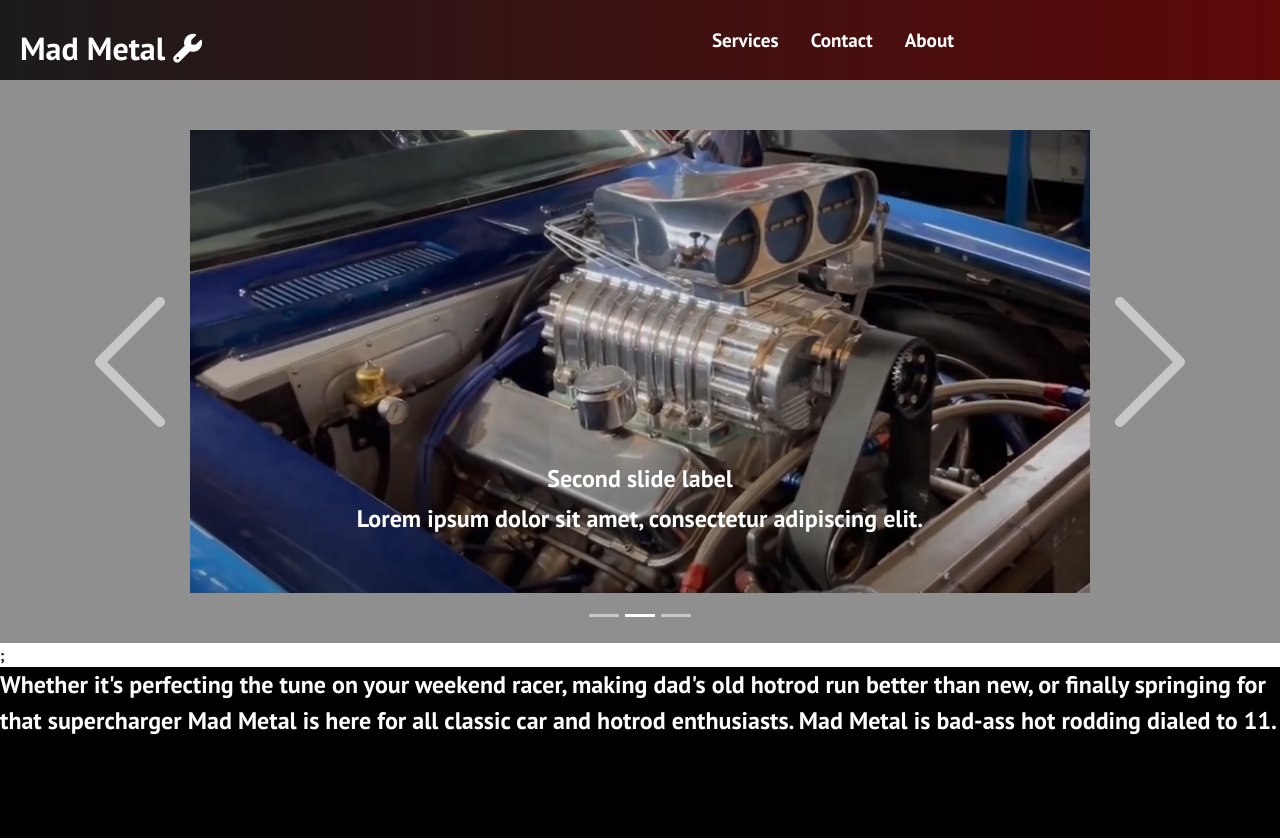
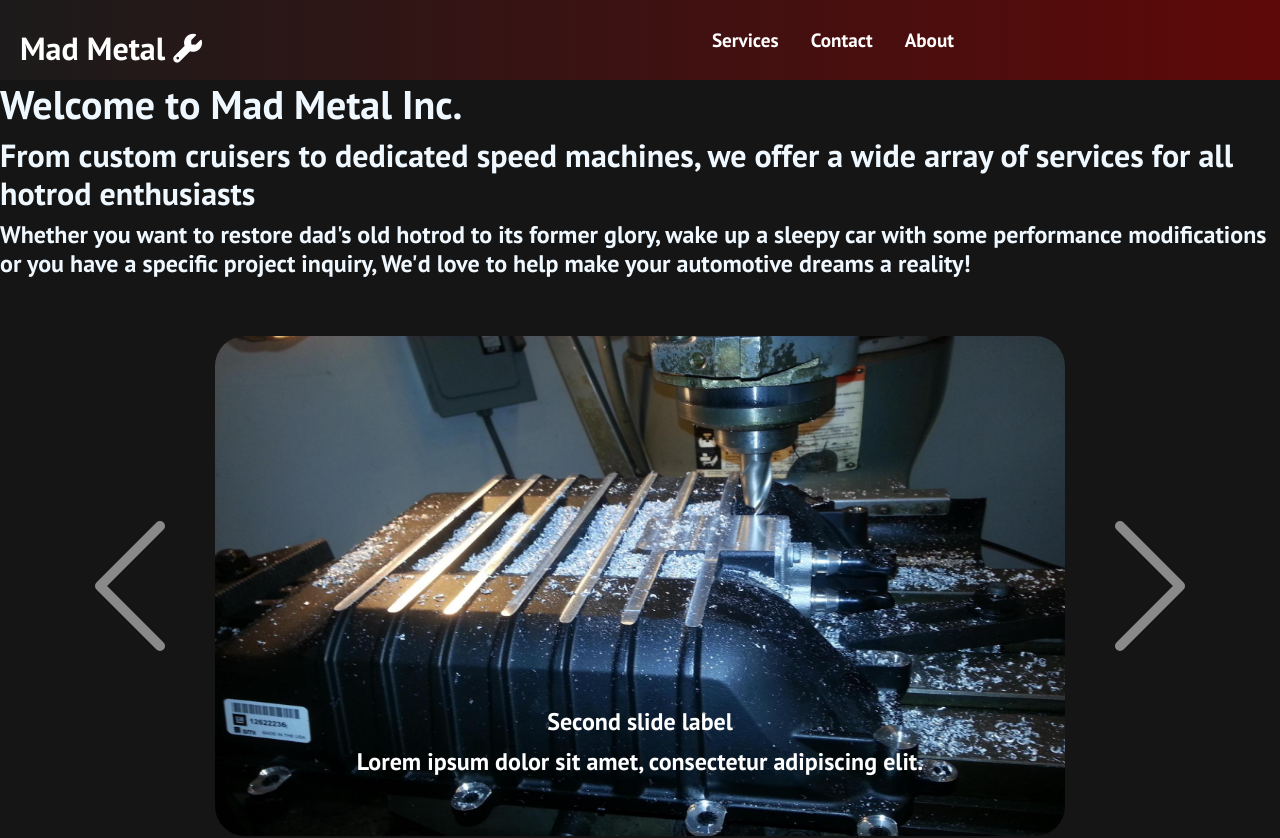
Before and after one commit to DillanR1/Mad-Metal, a React (Create React App) app: page / in a window 1280 px wide. Shown: the top 838 px of the page. Built offline with nearby package versions, Linux system fonts and the light colour scheme.

Commit message:
pictures and text added to home

```diff
--- a/src/components/Slider/Slider.css
+++ b/src/components/Slider/Slider.css
@@ -1,5 +1,5 @@
 .slider-container {
-  background: rgba(83, 83, 83, 0.651);
+  background: rgba(0, 0, 0, 0.918);
 }
 
 .carousel,
@@ -12,9 +12,10 @@
 
 .slider-images {
   margin: 0 auto;
-  max-width: 900px;
+  max-width: 850px;
+  height: 500px;
   overflow: hidden;
-  border-radius: 30pxn;
+  border-radius: 30px;
 }
 
 .carousel-caption h5,
@@ -42,3 +43,8 @@ p {
   border: none;
   margin: 0, 10px, 0, 10px;
 }
+
+.info-text {
+  color: aliceblue;
+  align-items: center;
+}
--- a/src/components/Slider/Slider.js
+++ b/src/components/Slider/Slider.js
@@ -6,6 +6,19 @@ function Slider() {
   return (
     <>
       <div className="slider-container">
+        <div className="info-text">
+          <h1>Welcome to Mad Metal Inc.</h1>
+          <h2>
+            From custom cruisers to dedicated speed machines, we offer a wide
+            array of services for all hotrod enthusiasts{" "}
+          </h2>
+          <h4>
+            Whether you want to restore dad's old hotrod to its former glory,
+            wake up a sleepy car with some performance modifications or you have
+            a specific project inquiry, We'd love to help make your automotive
+            dreams a reality!
+          </h4>
+        </div>
         <Carousel variant="light">
           <Carousel.Item>
             <img
@@ -21,7 +34,7 @@ function Slider() {
           <Carousel.Item>
             <img
               className="slider-images d-block w-100"
-              src="../images/bird-catcher.jpg"
+              src="../images/cnc-machine.jpeg"
               alt="Second slide"
             />
             <Carousel.Caption>
@@ -32,7 +45,7 @@ function Slider() {
           <Carousel.Item>
             <img
               className="slider-images d-block w-100"
-              src="../images/bird-catcher.jpg"
+              src="../images/roadster.jpeg"
               alt="Third slide"
             />
             <Carousel.Caption>
```
Also changed, not shown: public/images/cnc-machine.jpeg (added), public/images/roadster.jpeg (added).
